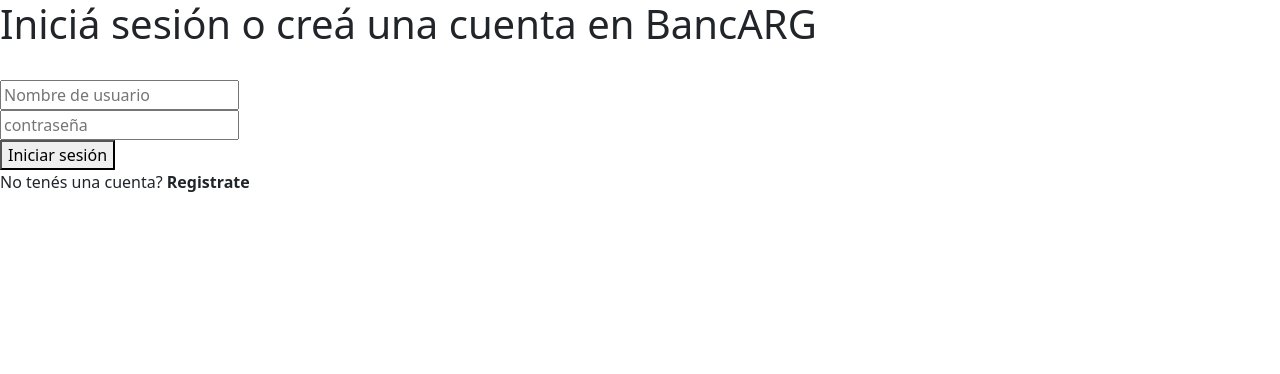
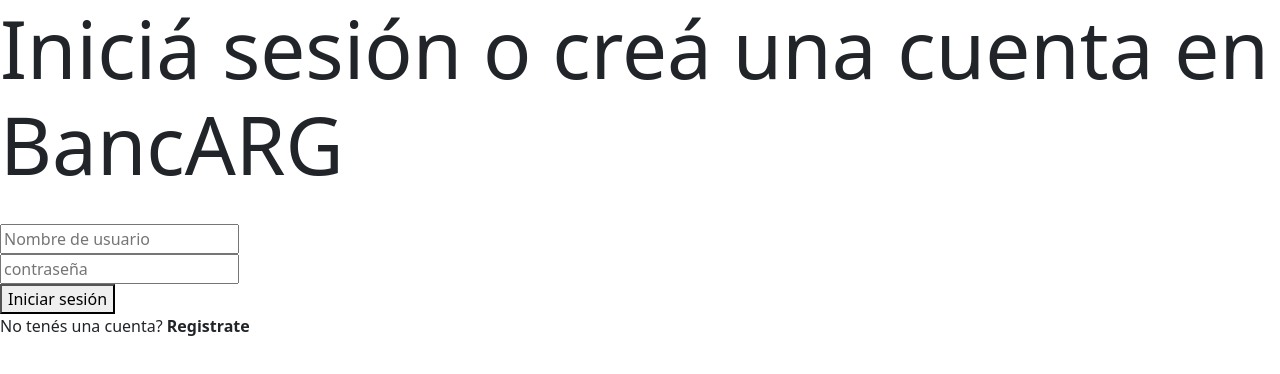
Before and after one commit to ignaciocastrocenteno/PNT2-BancARG, a Vue app: page /login in a window 1280 px wide. Shown: the top 374 px of the page. Built offline with nearby package versions, Linux system fonts and the light colour scheme.

Commit message:
Agregando nombre multi-word al componente 'Login' para evitar errores

```diff
--- a/src/views/Login.vue
+++ b/src/views/Login.vue
@@ -1,6 +1,6 @@
 <template lang="">
   <div>
-    <h1>Iniciá sesión o creá una cuenta en BancARG</h1>
+    <h1 class="display-1">Iniciá sesión o creá una cuenta en BancARG</h1>
     <form>
       <input v-if="isRegister" type="email" placeholder="Correo electrónico" />
       <br />
@@ -17,20 +17,21 @@
 </template>
 <script>
 export default {
+  name: "userLogin",
   data() {
     return {
       isRegister: false
     }
   },
-  created(){
+  created() {
     this.isRegister = this.modo;
   },
   methods: {
     cambiarFormulario() {
       this.isRegister = !this.isRegister
     },
-    irAPerfil(){
-      this.$router.push({name:'Perfil'})
+    irAPerfil() {
+      this.$router.push({ name: 'Perfil' })
     }
   }
 }
```
